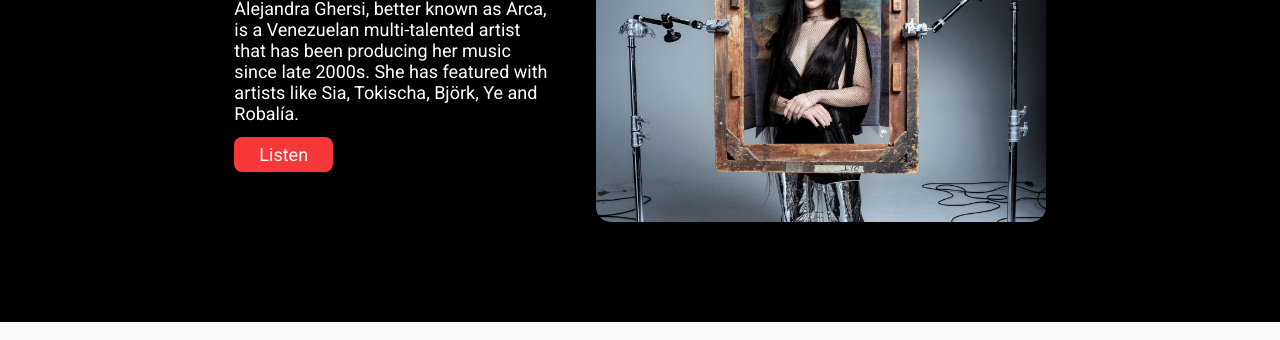
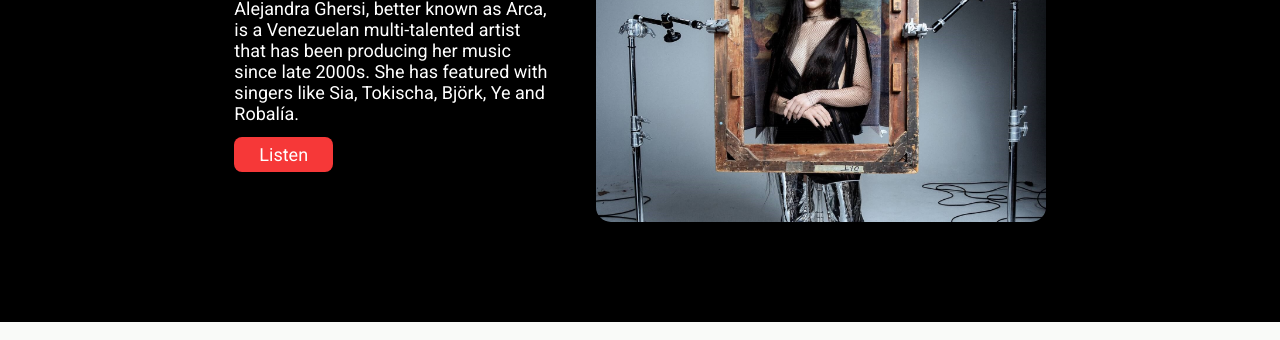
Before and after one commit to miguelangel-code/top-landing-page, a plain HTML site: page index.html in a window 1280 px wide. Shown: the part 233-573 px from the top of the page. Drawn offline with Linux system fonts and the light colour scheme.

Commit message:
Change "artists" for "singers" to avoid repetition

```diff
--- a/index.html
+++ b/index.html
@@ -20,7 +20,7 @@
 		<section class="header_content">
 			<div class="header_content_text">
 				<h1 class="header_title">Arca</h1>
-				<p class="header_p">Alejandra Ghersi, better known as Arca, is a Venezuelan multi-talented artist that has been producing her music since late 2000s. She has featured with artists like Sia, Tokischa, Björk, Ye and Robalía.</p>
+				<p class="header_p">Alejandra Ghersi, better known as Arca, is a Venezuelan multi-talented artist that has been producing her music since late 2000s. She has featured with singers like Sia, Tokischa, Björk, Ye and Robalía.</p>
 				<a href="https://open.spotify.com/intl-es/artist/4SQdUpG4f7UbkJG3cJ2Iyj" target="_blank" title="Arca's Spotify" class="button header_button">Listen</a>
 			</div>
 			<img src="images/arca-vogue.jpg" alt="Arca posing as Mona Lisa" title="Arca posing as Mona Lisa" class="header_img">
```
